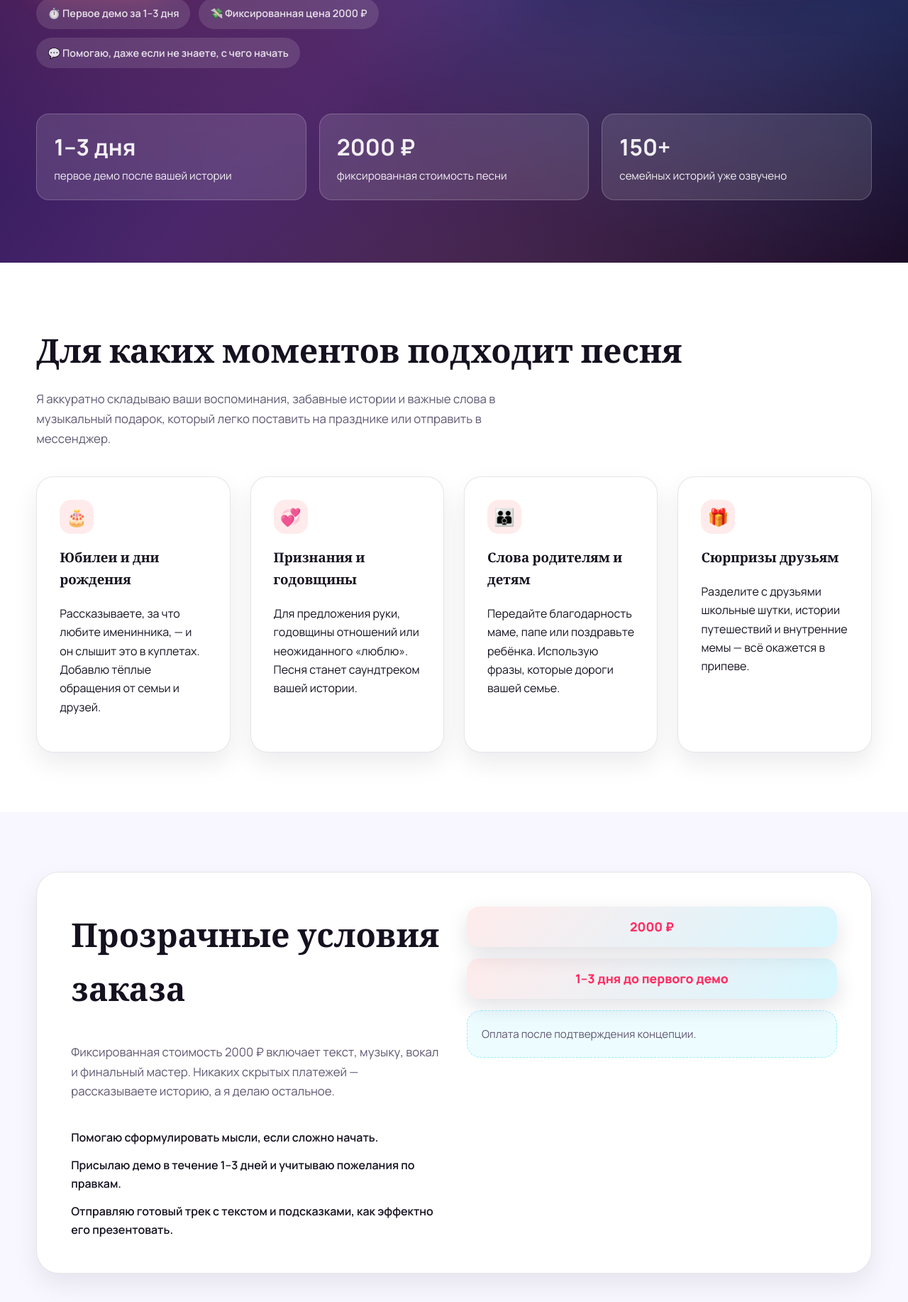
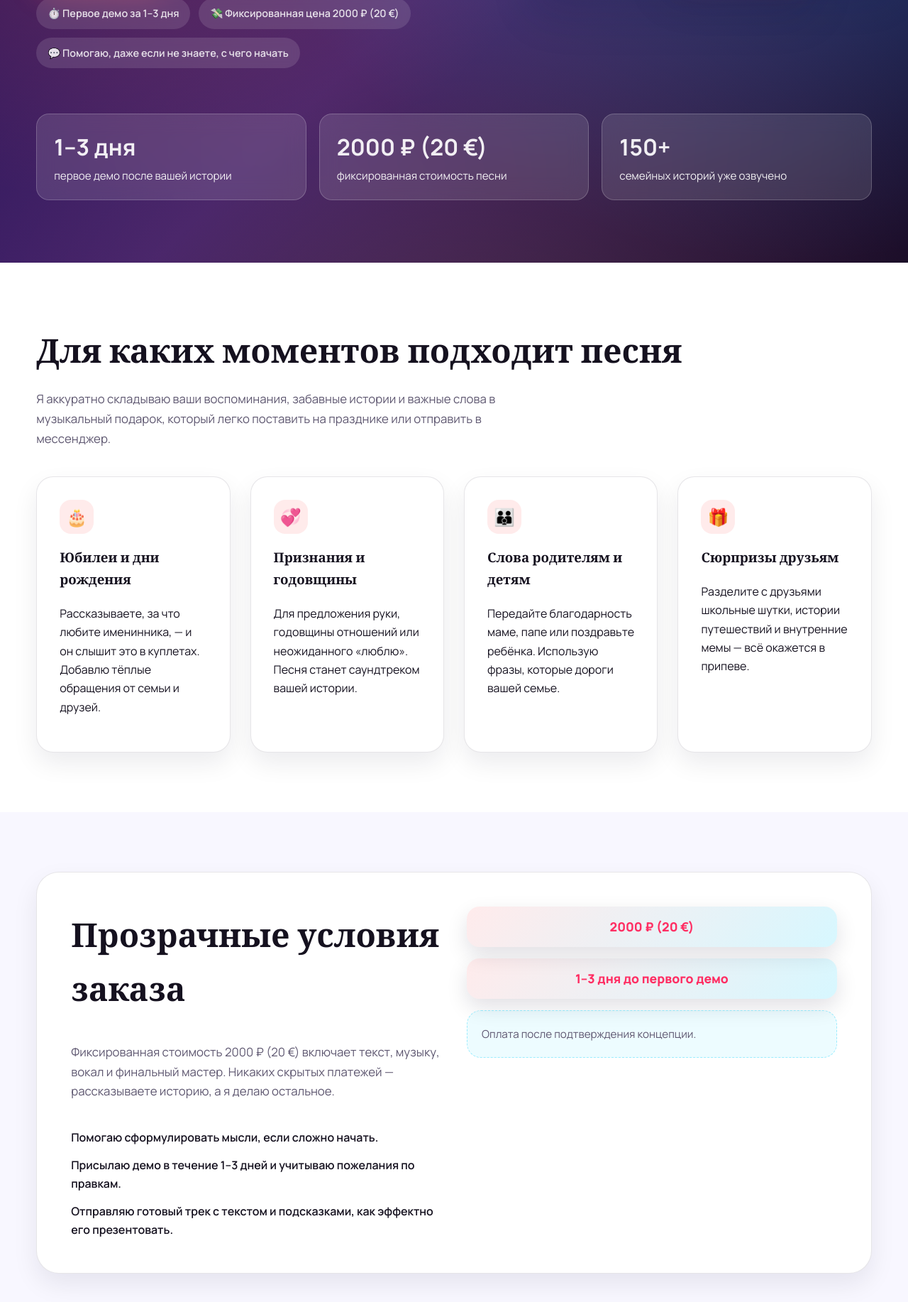
Before and after one commit to Aratar2/story-song, a PHP site: page / in a window 1280 px wide. Shown: the part 804-2638 px from the top of the page at 71% size. Run offline with PHP 8.4, Linux system fonts and the light colour scheme; some libraries are stand-ins or nearby versions.

Commit message:
Add euro pricing details to marketing copy

```diff
--- a/index.php
+++ b/index.php
@@ -129,18 +129,18 @@ if ($_SERVER['REQUEST_METHOD'] === 'POST') {
 <head>
     <meta charset="UTF-8" />
     <meta name="viewport" content="width=device-width, initial-scale=1.0" />
-    <title>Песня на заказ для близких — 2000 ₽ и готово за 1–3 дня</title>
-    <meta name="description" content="Пишу персональные песни на заказ для юбилеев, годовщин, признаний и семейных праздников. Фиксированная цена 2000 ₽, первые демо в течение 1–3 дней." />
+    <title>Песня на заказ для близких — 2000 ₽ (20 €) и готово за 1–3 дня</title>
+    <meta name="description" content="Пишу персональные песни на заказ для юбилеев, годовщин, признаний и семейных праздников. Фиксированная цена 2000 ₽ (20 €), первые демо в течение 1–3 дней." />
     <meta name="keywords" content="песня на заказ, песня в подарок, музыка на юбилей, песня для любимого, песня для родителей, авторская песня" />
     <meta name="robots" content="index,follow" />
     <link rel="canonical" href="https://story-song.ru/" />
-    <meta property="og:title" content="Песня на заказ за 2000 ₽ — подарок близким" />
+    <meta property="og:title" content="Песня на заказ за 2000 ₽ (20 €) — подарок близким" />
     <meta property="og:description" content="Расскажите историю — я превращу её в песню-сюрприз для юбилея, годовщины или признания. Первое демо пришлю уже через 1–3 дня." />
     <meta property="og:type" content="website" />
     <meta property="og:url" content="https://story-song.ru/" />
     <meta property="og:image" content="https://images.unsplash.com/photo-1485579149621-3123dd979885?auto=format&fit=crop&w=1600&q=80" />
     <meta name="twitter:card" content="summary_large_image" />
-    <meta name="twitter:title" content="Песня на заказ за 2000 ₽" />
+    <meta name="twitter:title" content="Песня на заказ за 2000 ₽ (20 €)" />
     <meta name="twitter:description" content="Индивидуальные песни-сюрпризы для родных и друзей. Личное сопровождение и первые демо в течение 1–3 дней." />
     <meta name="twitter:image" content="https://images.unsplash.com/photo-1485579149621-3123dd979885?auto=format&fit=crop&w=1600&q=80" />
     <link rel="stylesheet" href="assets/styles.css" />
@@ -190,7 +190,7 @@ if ($_SERVER['REQUEST_METHOD'] === 'POST') {
         <div class="hero__text">
             <span class="hero__eyebrow">Подарок, который слышно сердцем</span>
             <h1>Персональные песни-сюрпризы для ваших близких</h1>
-            <p>Расскажите мне о человеке, ради которого готовите праздник. Я напишу текст, подберу музыку и голос, чтобы за 1–3 дня вы получили готовый трек за 2000 ₽. Юбилей родителей, годовщина отношений или признание другу — песня сохранит ваши чувства навсегда.</p>
+            <p>Расскажите мне о человеке, ради которого готовите праздник. Я напишу текст, подберу музыку и голос, чтобы за 1–3 дня вы получили готовый трек за 2000 ₽ (20 €). Юбилей родителей, годовщина отношений или признание другу — песня сохранит ваши чувства навсегда.</p>
             <div class="hero__cta">
                 <div class="hero__buttons">
                     <a class="button button--primary" href="#request">Заказать песню</a>
@@ -198,7 +198,7 @@ if ($_SERVER['REQUEST_METHOD'] === 'POST') {
                 </div>
                 <ul class="hero__badges" aria-label="Преимущества сервиса">
                     <li class="badge">⏱️ Первое демо за 1–3 дня</li>
-                    <li class="badge">💸 Фиксированная цена 2000 ₽</li>
+                    <li class="badge">💸 Фиксированная цена 2000 ₽ (20 €)</li>
                     <li class="badge">💬 Помогаю, даже если не знаете, с чего начать</li>
                 </ul>
             </div>
@@ -220,7 +220,7 @@ if ($_SERVER['REQUEST_METHOD'] === 'POST') {
             <span>первое демо после вашей истории</span>
         </div>
         <div class="stat">
-            <strong>2000 ₽</strong>
+            <strong>2000 ₽ (20 €)</strong>
             <span>фиксированная стоимость песни</span>
         </div>
         <div class="stat">
@@ -264,7 +264,7 @@ if ($_SERVER['REQUEST_METHOD'] === 'POST') {
         <div class="container offer">
             <div class="offer__content">
                 <h2>Прозрачные условия заказа</h2>
-                <p class="section__lead">Фиксированная стоимость 2000 ₽ включает текст, музыку, вокал и финальный мастер. Никаких скрытых платежей — рассказываете историю, а я делаю остальное.</p>
+                <p class="section__lead">Фиксированная стоимость 2000 ₽ (20 €) включает текст, музыку, вокал и финальный мастер. Никаких скрытых платежей — рассказываете историю, а я делаю остальное.</p>
                 <ul class="offer__list">
                     <li>Помогаю сформулировать мысли, если сложно начать.</li>
                     <li>Присылаю демо в течение 1–3 дней и учитываю пожелания по правкам.</li>
@@ -272,7 +272,7 @@ if ($_SERVER['REQUEST_METHOD'] === 'POST') {
                 </ul>
             </div>
             <div class="offer__details" aria-label="Ключевые условия заказа песни">
-                <div class="offer__tag">2000 ₽</div>
+                <div class="offer__tag">2000 ₽ (20 €)</div>
                 <div class="offer__tag">1–3 дня до первого демо</div>
                 <div class="offer__note">Оплата после подтверждения концепции.</div>
             </div>
@@ -383,7 +383,7 @@ if ($_SERVER['REQUEST_METHOD'] === 'POST') {
                     <p>Заполните короткую форму — я свяжусь в Telegram или WhatsApp, чтобы обсудить детали. Можно прикрепить ссылки на фото, видео и подсказать, какие моменты хочется услышать в песне.</p>
                     <ul class="request__list">
                         <li>Отвечаю в течение рабочего дня.</li>
-                        <li>Стоимость фиксирована — 2000 ₽, оплата после подтверждения концепции.</li>
+                        <li>Стоимость фиксирована — 2000 ₽ (20 €), оплата после подтверждения концепции.</li>
                         <li>Присылаю демо, собираю комментарии и довожу финальный мастер.</li>
                     </ul>
                 </div>
```
